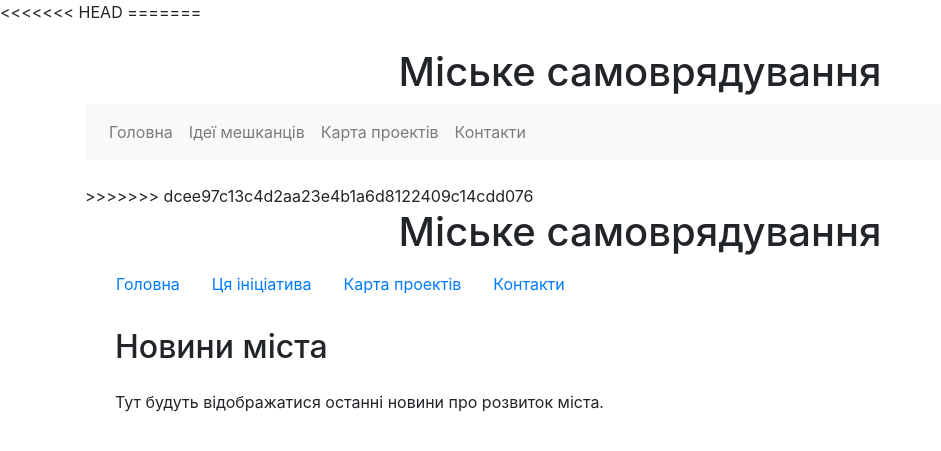
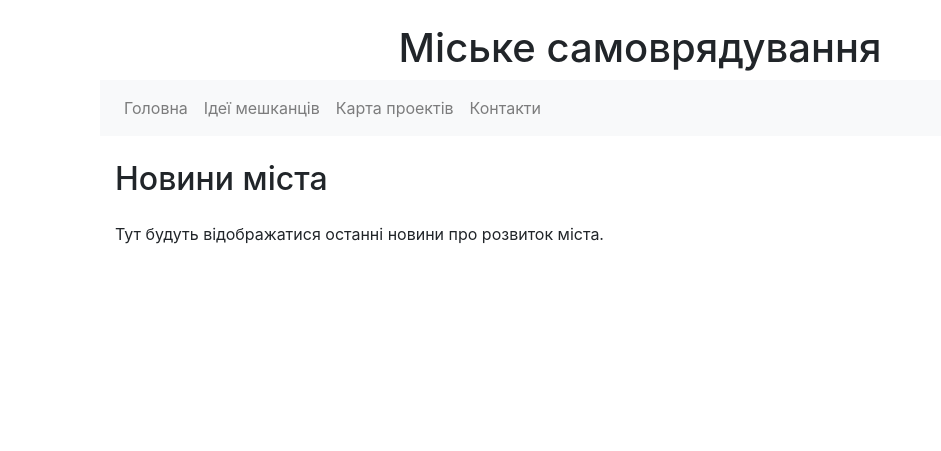
Before and after one commit to WalDemor/hackaton-city-build-project, a Flask app: page /home in a window 1280 px wide. Shown: the top 451 px of the page, without its empty margins (0-941 px from the left). Run offline with Flask 3, Linux system fonts and the light colour scheme; parts of the project's set-up code (start-up, migrations or seed data) failed here and were passed over; some libraries are stand-ins or nearby versions.

Commit message:
Merge branch 'main' of https://github.com/WalDemor/hackaton-city-build-project

```diff
--- a/src/web/templates/base.html
+++ b/src/web/templates/base.html
@@ -6,8 +6,14 @@
 
     <meta charset="UTF-8">
     <meta name="viewport" content="width=device-width, initial-scale=1.0">
-<<<<<<< HEAD
-=======
+
+    <title>
+        {% block start %}
+        base
+        {% endblock %}
+    </title>
+
+    <div class="container">
         <title>{% block title %}Міське самоврядування{% endblock %}</title>
         <link rel="stylesheet" href="https://stackpath.bootstrapcdn.com/bootstrap/4.5.2/css/bootstrap.min.css">
         <link rel="stylesheet" href="{{ url_for('static', filename='styles.css') }}">
@@ -25,24 +31,6 @@
                     </ul>
                 </nav>
             </header>
->>>>>>> dcee97c13c4d2aa23e4b1a6d8122409c14cdd076
-
-    <title>
-        {% block start %}
-        base
-        {% endblock %}
-    </title>
-
-    <div class="container">
-        <h1 class="text-center">Міське самоврядування</h1>
-        <nav>
-            <ul class="nav nav-pills">
-                <li class="nav-item"><a class="nav-link" href="{{ url_for('home') }}">Головна</a></li>
-                <li class="nav-item"><a class="nav-link" href="{{ url_for('initiative') }}">Ця ініціатива</a></li>
-                <li class="nav-item"><a class="nav-link" href="{{ url_for('projects') }}">Карта проектів</a></li>
-                <li class="nav-item"><a class="nav-link" href="{{ url_for('contact') }}">Контакти</a></li>
-            </ul>
-        </nav>
 
 
     <div class="conteiner">
```
Lines whose indentation alone changed are shown as unchanged.
